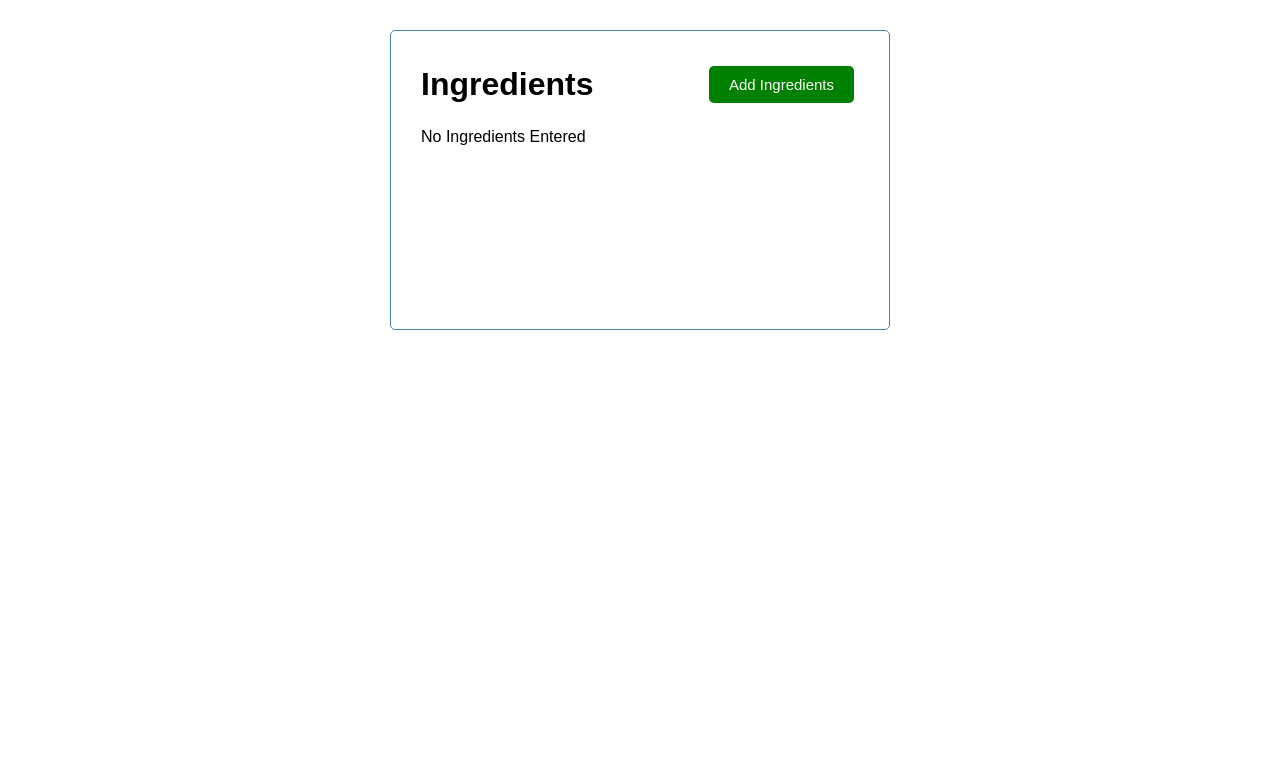
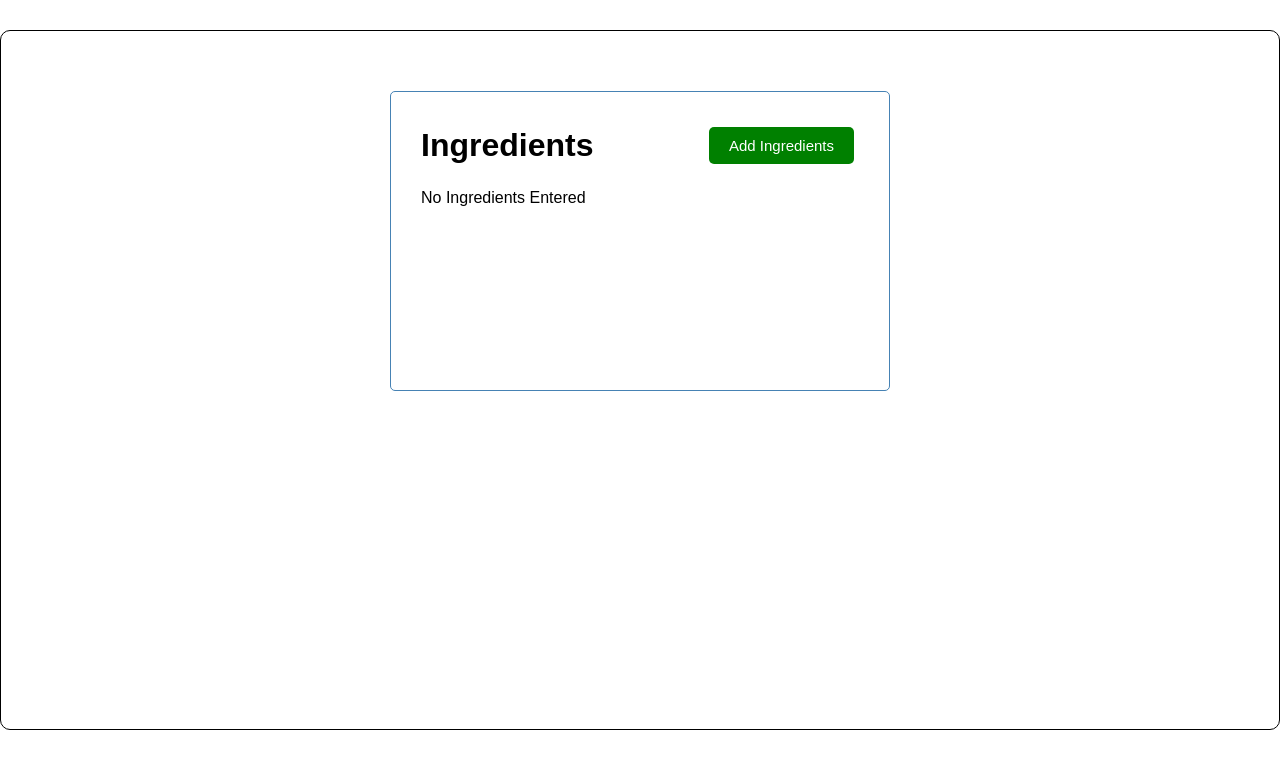
Before and after one commit to claytonmong/Capstone-Project, a React (Create React App) app in the folder client/: page / in a window 1280 px wide. Shown: the top 768 px of the page. Built offline with nearby package versions, Linux system fonts and the light colour scheme.

Commit message:
scaling and positioning adjustments

```diff
--- a/client/src/App.js
+++ b/client/src/App.js
@@ -101,8 +101,8 @@ function App() {
   };
 
   return (
+    <div className="full">
       <div className="container">
-      {/* <RecipeInfo recipe={SampleRecipeData[0]} /> */}
         <Header
           onAdd={() => setShowAddIngredient(!showAddIngredient)}
           showAdd={showAddIngredient}
@@ -129,16 +129,19 @@ function App() {
             onClick={onClearIngredients}
           />
         )}
+      </div>
       {results.length > 0 && (
         <div>
+          <div className="center">
             <h1>{"Recipes"}</h1>
+          </div>
           {typeof results === "undefined" ? (
             <p></p>
           ) : (
             results.map((member, i) => (
-              <li key={i}>
+              <par key={i}>
                 <RecipeInfo recipe={JSON.parse(member)} />
-              </li>
+              </par>
             ))
           )}
         </div>
--- a/client/src/index.css
+++ b/client/src/index.css
@@ -24,6 +24,12 @@ body {
   font-family: "Poppins", sans-serif;
 }
 
+.center {
+  display: flex;
+  justify-content: center; /* horizontally center */
+  background: white;
+}
+
 .container {
   max-width: 500px;
   margin: 30px auto;
@@ -39,6 +45,16 @@ body {
   margin: 30px auto;
   overflow: auto;
   min-height: 300px;
+  border: 1px solid black;
+  padding: 30px;
+  border-radius: 10px;
+}
+
+.full {
+  max-width: 1500px;
+  margin: 30px auto;
+  overflow: auto;
+  min-height: 700px;
   border: 1px solid black;
   padding: 30px;
   border-radius: 10px;
--- a/client/src/recipe-components/RecipeInfo.js
+++ b/client/src/recipe-components/RecipeInfo.js
@@ -3,7 +3,9 @@ import { FaTimes } from "react-icons/fa";
 const RecipeInfo = ({ recipe }) => {
   return (
     <div className="body">
-      <h1>{recipe.title}</h1>
+      <div className="center">
+        <h1>{recipe.title}</h1>
+      </div>
       <h2>Required Ingredients</h2>
       <ul className="unordered-list">
         {recipe.ingredients.map((ingredient, i) => (
@@ -30,9 +32,9 @@ const RecipeInfo = ({ recipe }) => {
         <li>Number of servings: {recipe.meta.servings}</li>
       </ul>
       {recipe.image !== "Recipes Import\\No-Image-Available.jpg" && (
-        <p>
+        <div className="center">
           <img src={recipe.image} alt="" width="375px" height="375px" />
-        </p>
+        </div>
       )}
     </div>
   );
```
Lines whose indentation alone changed are shown as unchanged.
